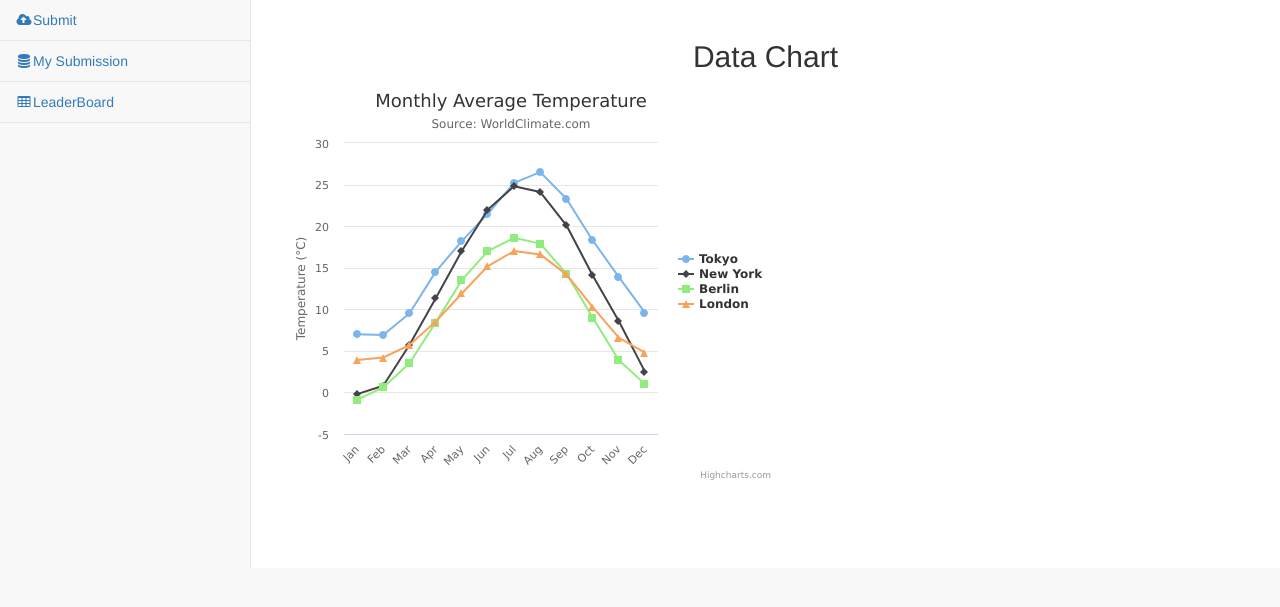
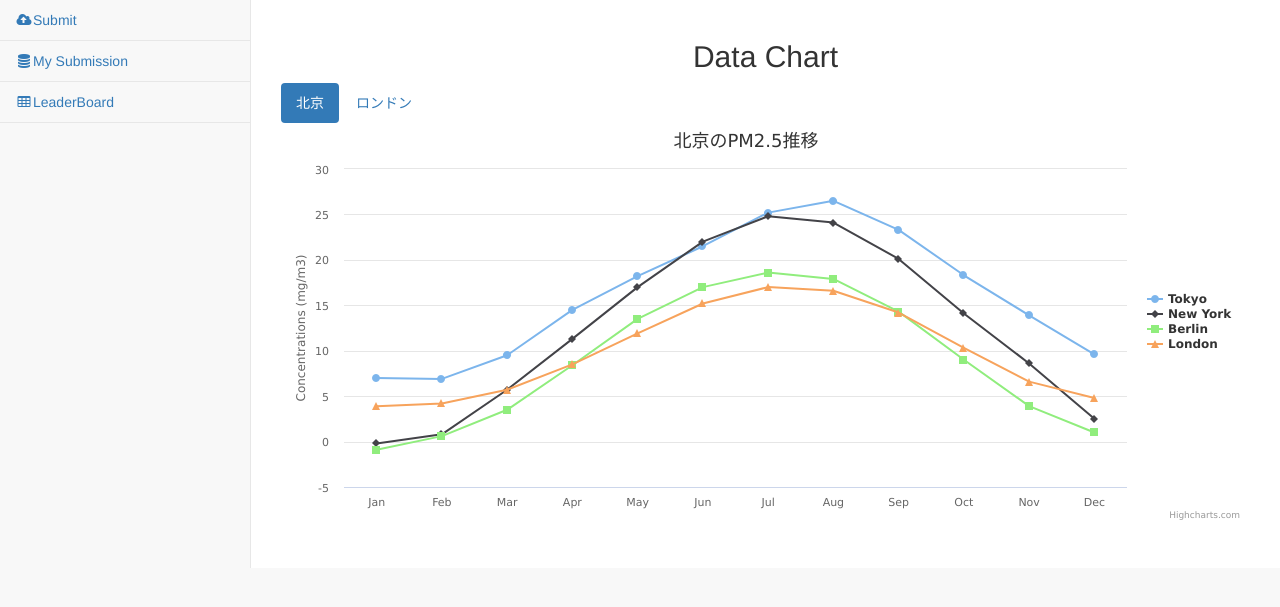
Before and after one commit to tak-aki/kddcup2018_lb, a Django app: page /datachart/ in a window 1280 px wide. Shown: the part 51-658 px from the top of the page. Run offline with Django 3.2, Linux system fonts and the light colour scheme; some libraries are stand-ins or nearby versions.

Commit message:
ちょっと修正

```diff
--- a/static/custom_js/chart.js
+++ b/static/custom_js/chart.js
@@ -1,16 +1,13 @@
 $(function () {
-    $('#PM25_chart_container').highcharts({
+    $('#bj_pm25_chart_container').highcharts({
       chart: {
-        width:500,
-        heigth:300
+        scrollablePlotArea: {
+            minWidth: 700
+        }
       },
       title: {
-        text: 'Monthly Average Temperature',
+        text: '北京のPM2.5推移',
         x: -20 //center
-      },
-      subtitle: {
-        text: 'Source: WorldClimate.com',
-        x: -20
       },
       xAxis: {
         categories: ['Jan', 'Feb', 'Mar', 'Apr', 'May', 'Jun',
@@ -18,7 +15,7 @@ $(function () {
       },
       yAxis: {
         title: {
-          text: 'Temperature (°C)'
+          text: 'Concentrations (mg/m3)'
         },
         plotLines: [{
           value: 0,
@@ -27,7 +24,7 @@ $(function () {
         }]
       },
       tooltip: {
-        valueSuffix: '°C'
+        valueSuffix: 'mg/m3'
       },
       legend: {
         layout: 'vertical',
--- a/submit/templates/visualize/datachart.html
+++ b/submit/templates/visualize/datachart.html
@@ -8,7 +8,24 @@
             <div class="row">
                 <div class="col-lg-6 full-width margin-top-20percent">
                     <h2 align="center">Data Chart</h2>
-                    <div id="PM25_chart_container"></div>
+
+
+                    <ul class="nav nav-pills">
+                        <li class="active"><a href="#beijing_aq" data-toggle="tab">北京</a></li>
+                        <li><a href="#london_aq" data-toggle="tab">ロンドン</a></li>
+                    </ul>
+
+                    <!-- タブ内容 -->
+                    <div class="tab-content">
+                        <div class="tab-pane active" id="beijing_aq">
+
+                            <div id="bj_pm25_chart_container"></div>
+                        </div>
+                        <div class="tab-pane" id="london_aq">
+                            <p>タブＢの内容</p>
+                        </div>
+                    </div>
+
                 </div>
             </div>
         </div>
```
